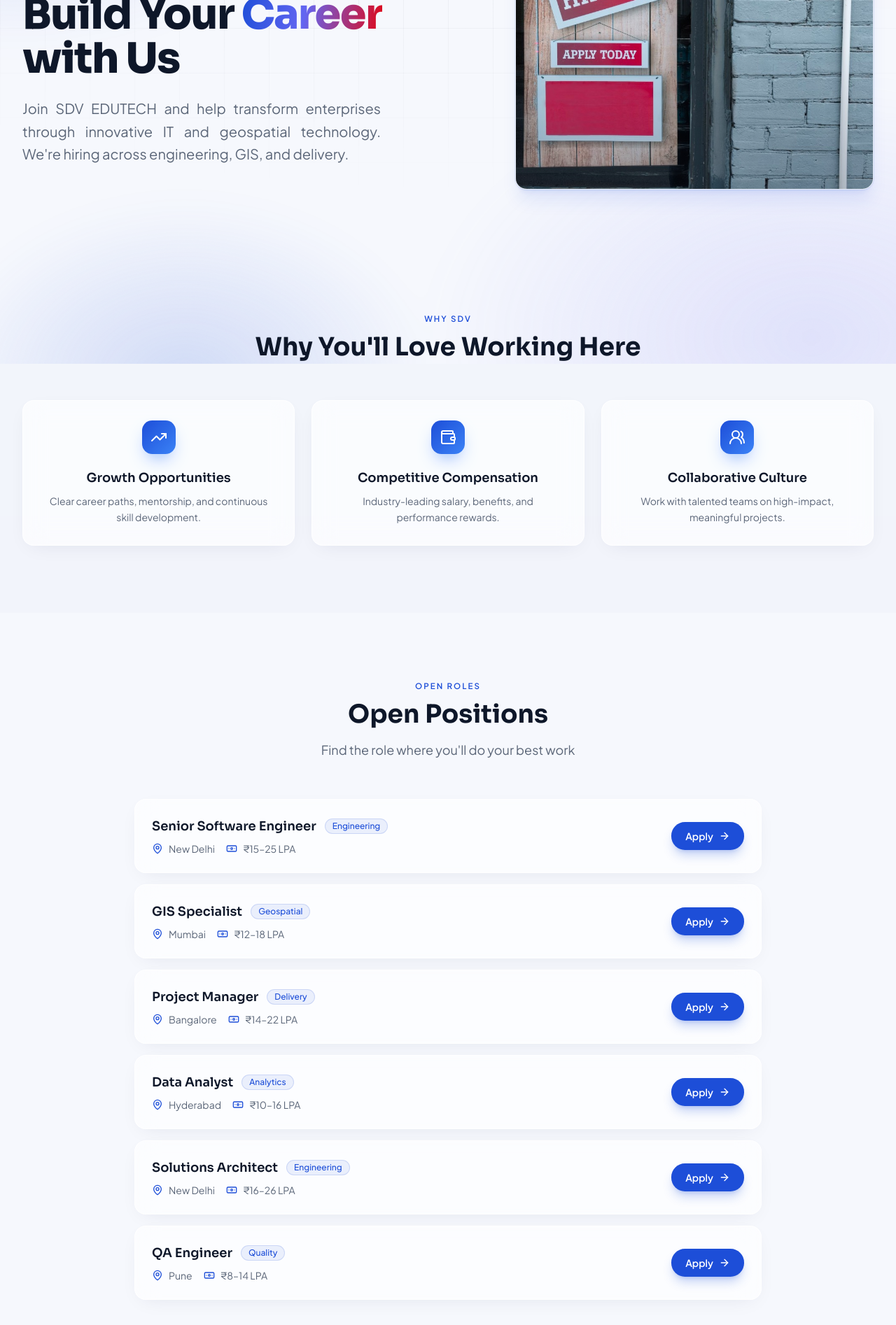
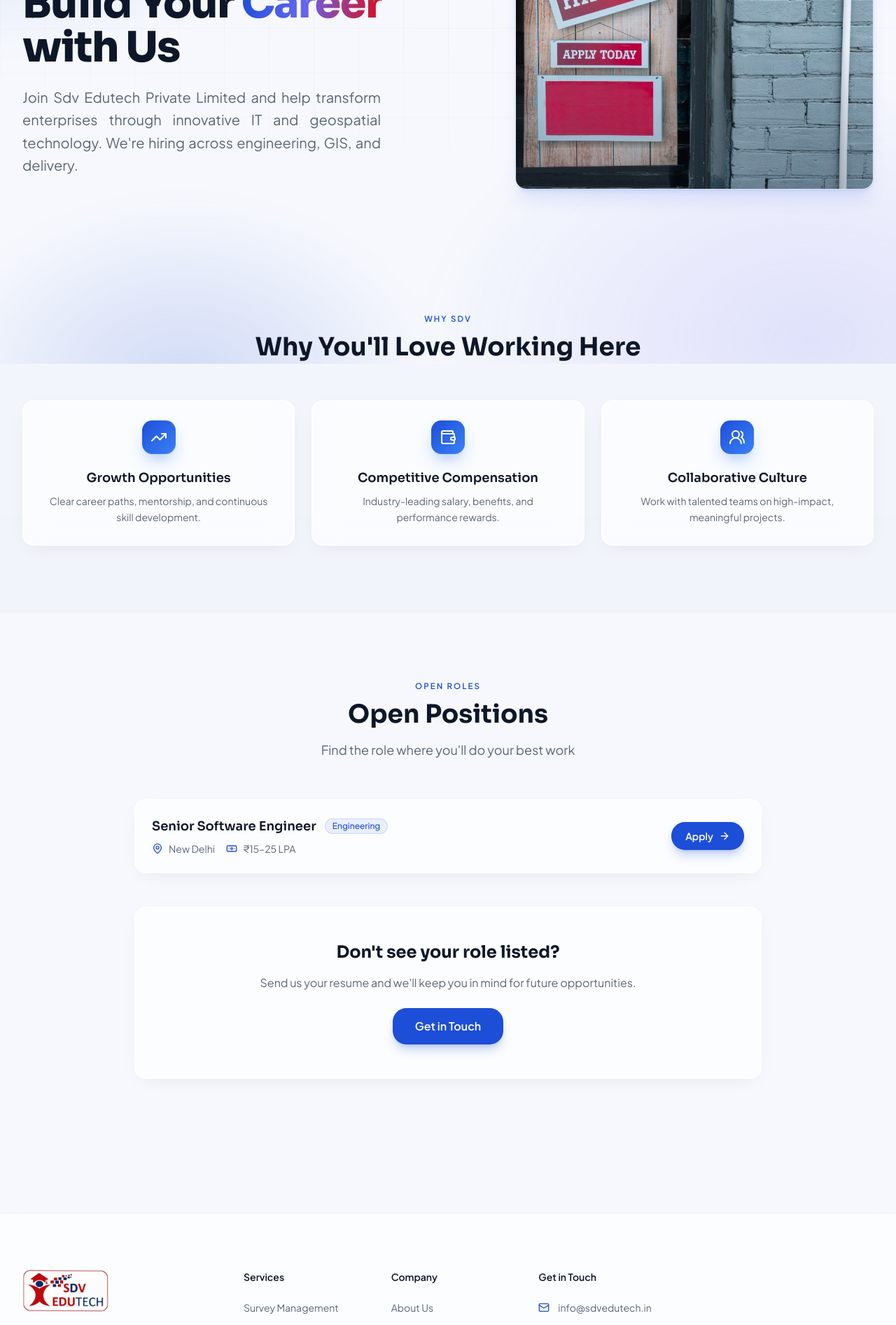
Before and after one commit to Devendra2026/sdv-edutech-website, a Next.js app: page /careers in a window 1280 px wide. Shown: the part 280-2174 px from the top of the page at 70% size. Built offline with nearby package versions, Linux system fonts and the light colour scheme.

Commit message:
changes in clients, Careers, contact, about

```diff
--- a/app/(web)/about/page.tsx
+++ b/app/(web)/about/page.tsx
@@ -14,7 +14,7 @@ const team = [
   { name: 'Preeti Singh', title: 'Office Adminstrator', initials: 'PS' },
   { name: 'Sonam Dhall', title: 'Exective Assistant HR', initials: 'SD' },
   { name: 'Gaurav Yadav', title: 'Software Engineer', initials: 'GY' },
-  { name: 'Harsh Pauchauri', title: 'Frontend Developer', initials: 'HP' },
+  { name: 'Harsh Pachauri', title: 'Software Engineer', initials: 'HP' },
   { name: 'Divyanshi Arora', title: 'Data Analyst', initials: 'DA' },
 ]
 
--- a/app/(web)/careers/page.tsx
+++ b/app/(web)/careers/page.tsx
@@ -9,11 +9,7 @@ import Link from 'next/link'
 
 const jobs = [
   { title: 'Senior Software Engineer', location: 'New Delhi', salary: '₹15–25 LPA', dept: 'Engineering' },
-  { title: 'GIS Specialist', location: 'Mumbai', salary: '₹12–18 LPA', dept: 'Geospatial' },
-  { title: 'Project Manager', location: 'Bangalore', salary: '₹14–22 LPA', dept: 'Delivery' },
-  { title: 'Data Analyst', location: 'Hyderabad', salary: '₹10–16 LPA', dept: 'Analytics' },
-  { title: 'Solutions Architect', location: 'New Delhi', salary: '₹16–26 LPA', dept: 'Engineering' },
-  { title: 'QA Engineer', location: 'Pune', salary: '₹8–14 LPA', dept: 'Quality' },
+
 ]
 
 const benefits = [
@@ -44,7 +40,7 @@ export default function CareersPage() {
         eyebrow='Join the team'
         title='Build Your Career with Us'
         highlight='Career'
-        description="Join SDV EDUTECH and help transform enterprises through innovative IT and geospatial technology. We're hiring across engineering, GIS, and delivery."
+        description="Join Sdv Edutech Private Limited and help transform enterprises through innovative IT and geospatial technology. We're hiring across engineering, GIS, and delivery."
         crumbs={[{ label: 'Home', href: '/' }, { label: 'Careers' }]}
         visual={
           <div className='relative w-full max-w-lg mx-auto lg:mx-0 lg:ml-auto'>
--- a/app/(web)/contact/page.tsx
+++ b/app/(web)/contact/page.tsx
@@ -23,12 +23,13 @@ export default function ContactPage() {
   }
 
   const contactInfo = [
-    { icon: <Phone className='w-5 h-5' />, label: 'Phone', value: '+91 98765 43210', href: 'tel:+919876543210' },
+    { icon: <Phone className='w-5 h-5' />, label: 'Phone', value: '+91 90278 11488', href: 'tel:+919027811488' },
+
     {
       icon: <Mail className='w-5 h-5' />,
       label: 'Email',
-      value: 'info@sdvedutech.com',
-      href: 'mailto:info@sdvedutech.com',
+      value: 'info@sdvedutech.in',
+      href: 'mailto:info@sdvedutech.in',
     },
     {
       icon: <MapPin className='w-5 h-5' />,
@@ -36,7 +37,7 @@ export default function ContactPage() {
       value: 'Agra, Uttar Pradesh',
       href: `https://www.google.com/maps/search/?api=1&query=${encodeURIComponent(OFFICE_ADDRESS)}`,
     },
-    { icon: <Clock className='w-5 h-5' />, label: 'Hours', value: 'Mon–Fri, 9 AM – 6 PM IST', href: '#' },
+    { icon: <Clock className='w-5 h-5' />, label: 'Hours', value: 'Mon–Sat, 10 AM – 6 PM IST', href: '#' },
   ]
 
   const inputClass =
```
Also changed, not shown: app/(web)/clients/page.tsx (+4 -4 lines).
